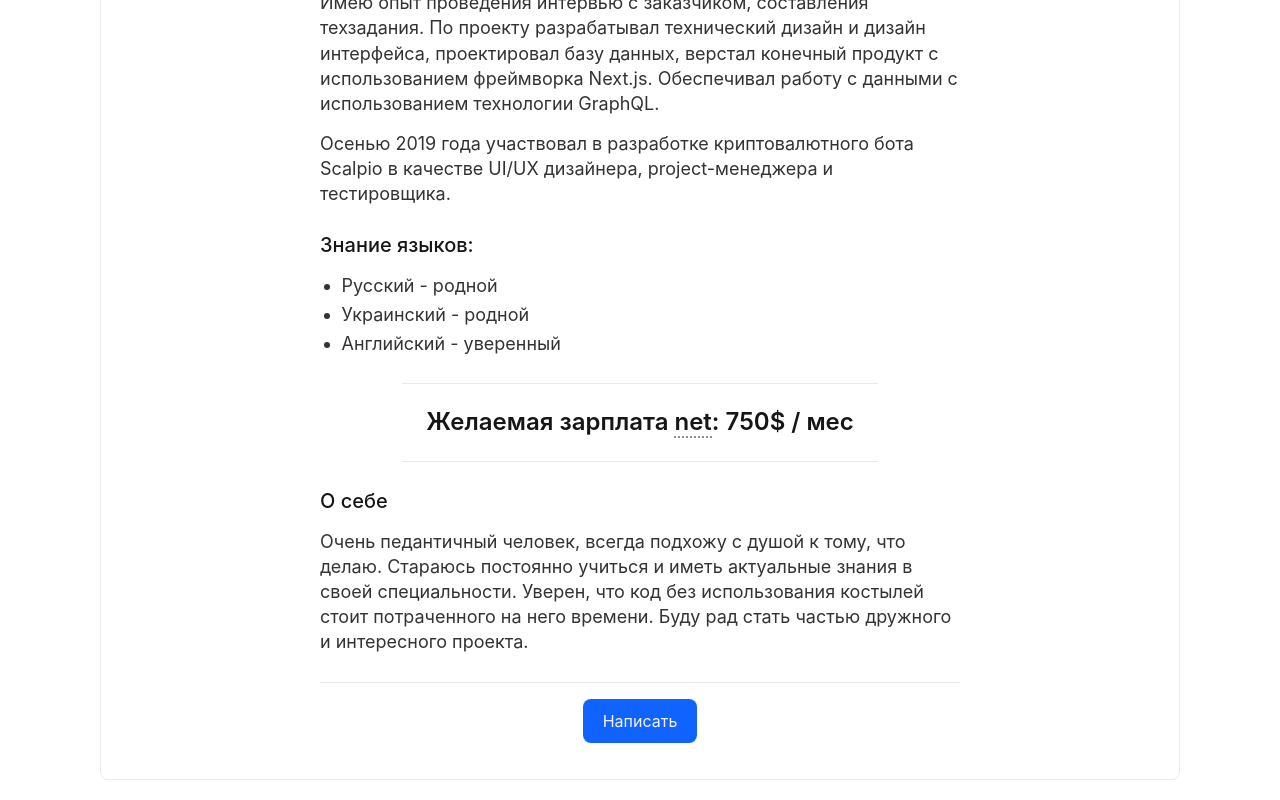
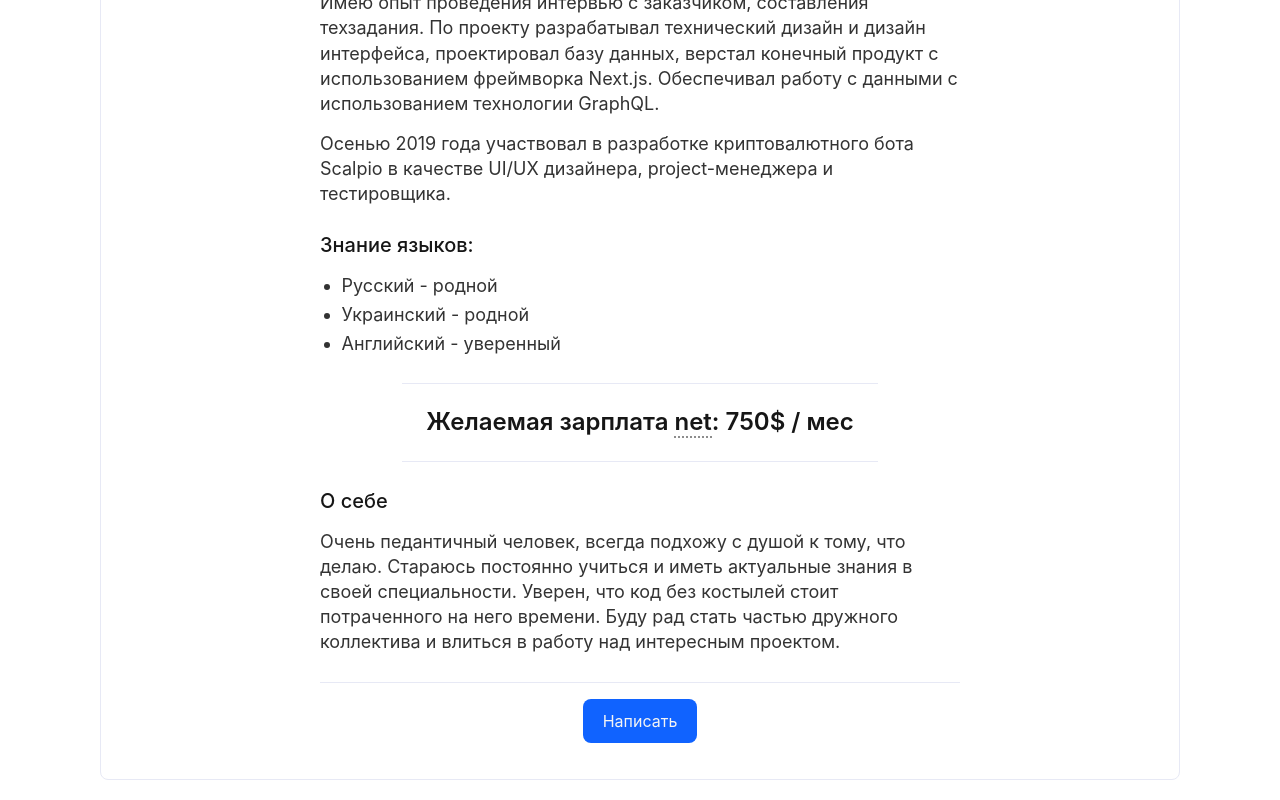
Before and after one commit to snelsi/personal-site, a Next.js app: page /about in a window 1280 px wide. Shown: the part 1820-2620 px from the top of the page. Built offline with nearby package versions, Linux system fonts and the light colour scheme.

Commit message:
Improve "AboutMyself" text block

```diff
--- a/components/About/AboutMyself.tsx
+++ b/components/About/AboutMyself.tsx
@@ -7,9 +7,9 @@ export const AboutMyself: React.FC<AboutMyselfProps> = () => (
     <h6>О себе</h6>
     <p>
       Очень педантичный человек, всегда подхожу с душой к тому, что делаю. Стараюсь постоянно
-      учиться и иметь актуальные знания в своей специальности. Уверен, что код без использования
-      костылей стоит потраченного на него времени. Буду рад стать частью дружного и интересного
-      проекта.
+      учиться и иметь актуальные знания в своей специальности. Уверен, что код без костылей стоит
+      потраченного на него времени. Буду рад стать частью дружного коллектива и влиться в работу над
+      интересным проектом.
     </p>
   </div>
 );
```
